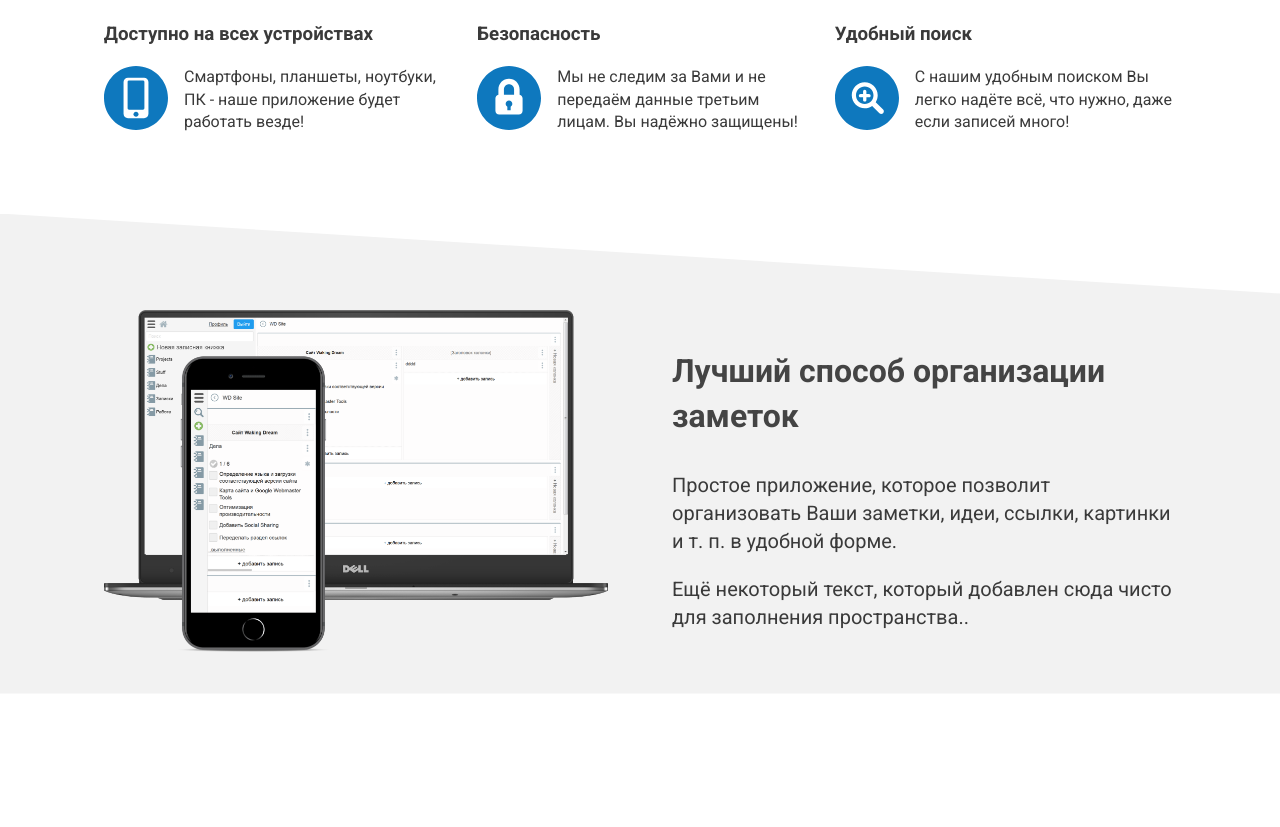
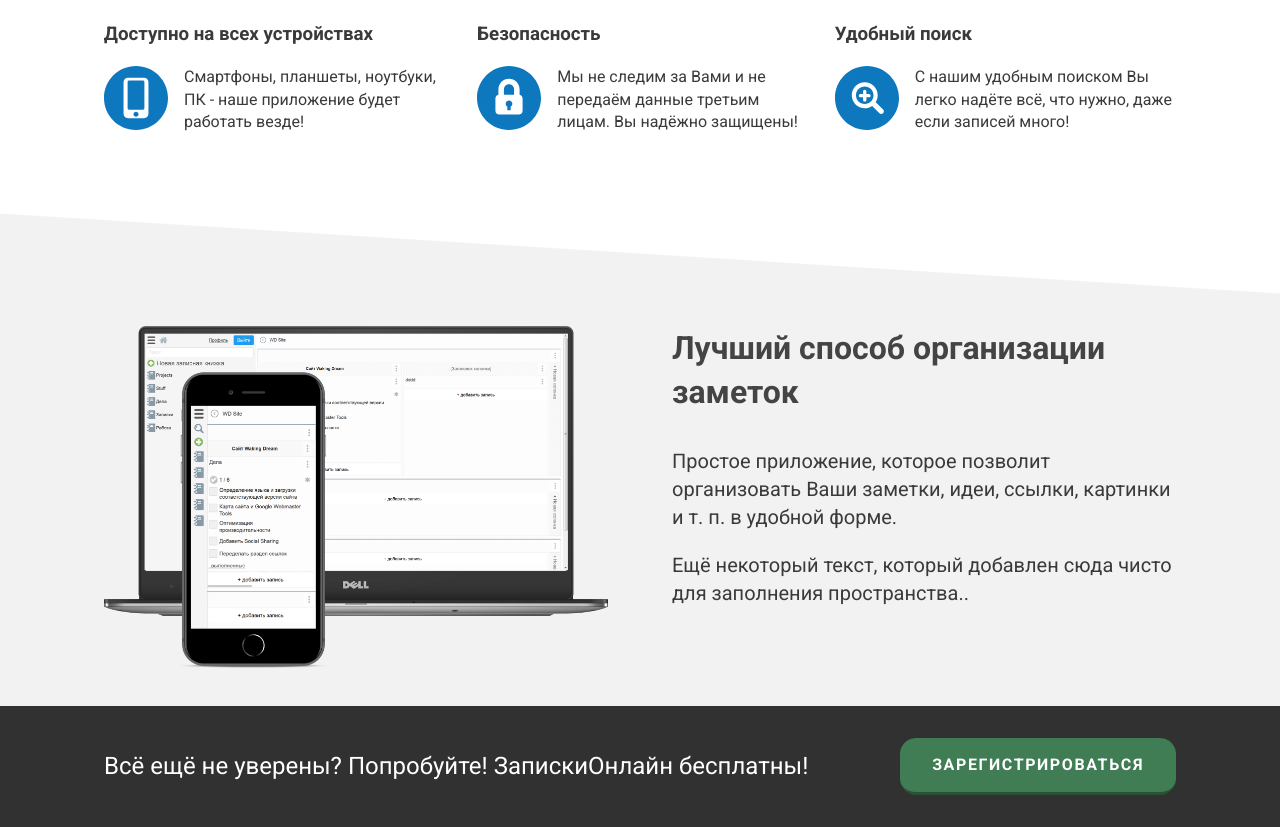
Before and after one commit to Alexxx666/keepnote_landing, a plain HTML site: page index.html in a window 1280 px wide. Shown: the part 785-1612 px from the top of the page. Before the commit the page ends 1479 px from the top, so only its background shows below. Drawn offline with Linux system fonts and the light colour scheme.

Commit message:
added call-to-action block

```diff
--- a/css/colors.scss
+++ b/css/colors.scss
@@ -1,6 +1,7 @@
 $color-black-01: #3a3a3a;
 $color-black-02: #000000;
 $color-black-03: #444444;
+$color-black-04: #313131;
 
 $color-gray-blue-01: #77909b;
 
--- /dev/null
+++ b/css/components/call-to-action.scss
@@ -0,0 +1,33 @@
+.callToAction {
+  padding: 2em 0;
+  background-color: $color-black-04;
+
+  &_contentContainer {
+    display: flex;
+    flex-direction: column;
+    align-items: center;
+
+    @include mediaMinWidth(50em) {
+      flex-direction: row;
+      justify-content: space-between;
+    }
+  }
+
+  &_text {
+    margin-top: 0;
+    padding: 0 1rem;
+    color: $color-white-01;
+    font-size: 1.5em;
+    text-align: center;
+
+    @include mediaMinWidth(50em) {
+      margin-bottom: 0;
+    }
+  }
+
+  &_button {
+    @include mediaMinWidth(50em) {
+      margin-right: 1em;
+    }
+  }
+}
--- a/css/components/showcase.scss
+++ b/css/components/showcase.scss
@@ -16,8 +16,7 @@
 
     @include mediaMinWidth(50em) {
       flex-direction: row;
-      align-items: center;
-      padding-top: 6em;
+      padding-top: 7em;
     }
   }
 
@@ -40,7 +39,7 @@
 
   &_content {
     box-sizing: border-box;
-    padding: 0 1em;
+    padding: 0 1em 1em 1em;
 
     @include mediaMinWidth(50em) {
       width: 50%;
--- a/css/main.scss
+++ b/css/main.scss
@@ -6,6 +6,7 @@
 @import 'components/banner';
 @import 'components/infoblocks';
 @import 'components/showcase';
+@import 'components/call-to-action';
 
 .registerButton {
     padding: 1em 2em;
--- a/index.html
+++ b/index.html
@@ -128,6 +128,16 @@
             </section>
           </section>
         </article>
+
+      <article class="callToAction">
+        <section class="limitWidth callToAction_contentContainer">
+          <p class="callToAction_text">Всё ещё не уверены? Попробуйте! ЗапискиОнлайн бесплатны!</p>
+          <a
+             href="#"
+             class="registerButton callToAction_button"
+          >Зарегистрироваться</a>
+        </section>
+      </article>
     </main>
 
     <script src="js/script.js"></script>
```
Also changed, not shown: css/colors.css (deleted), css/main.css.
